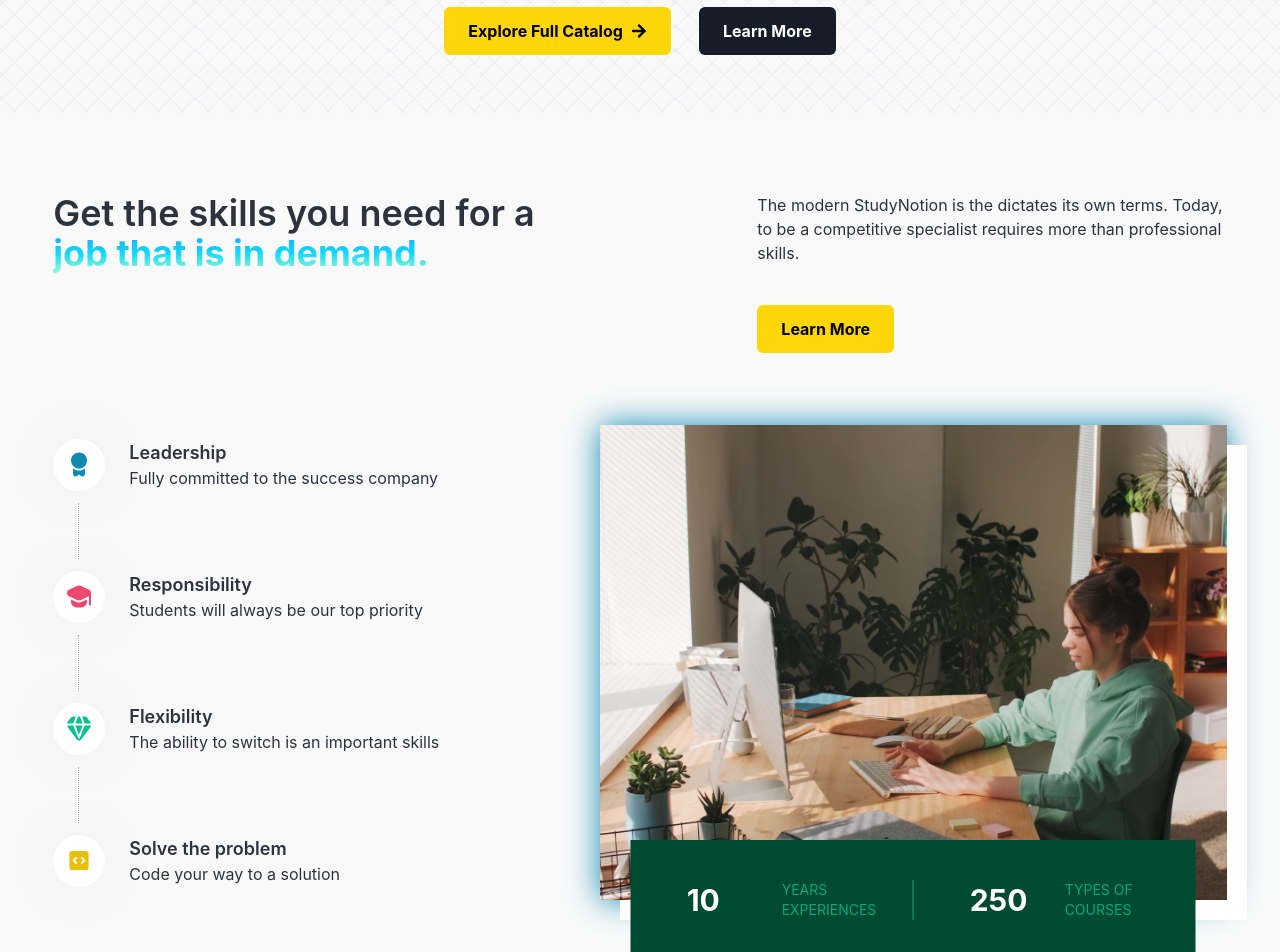
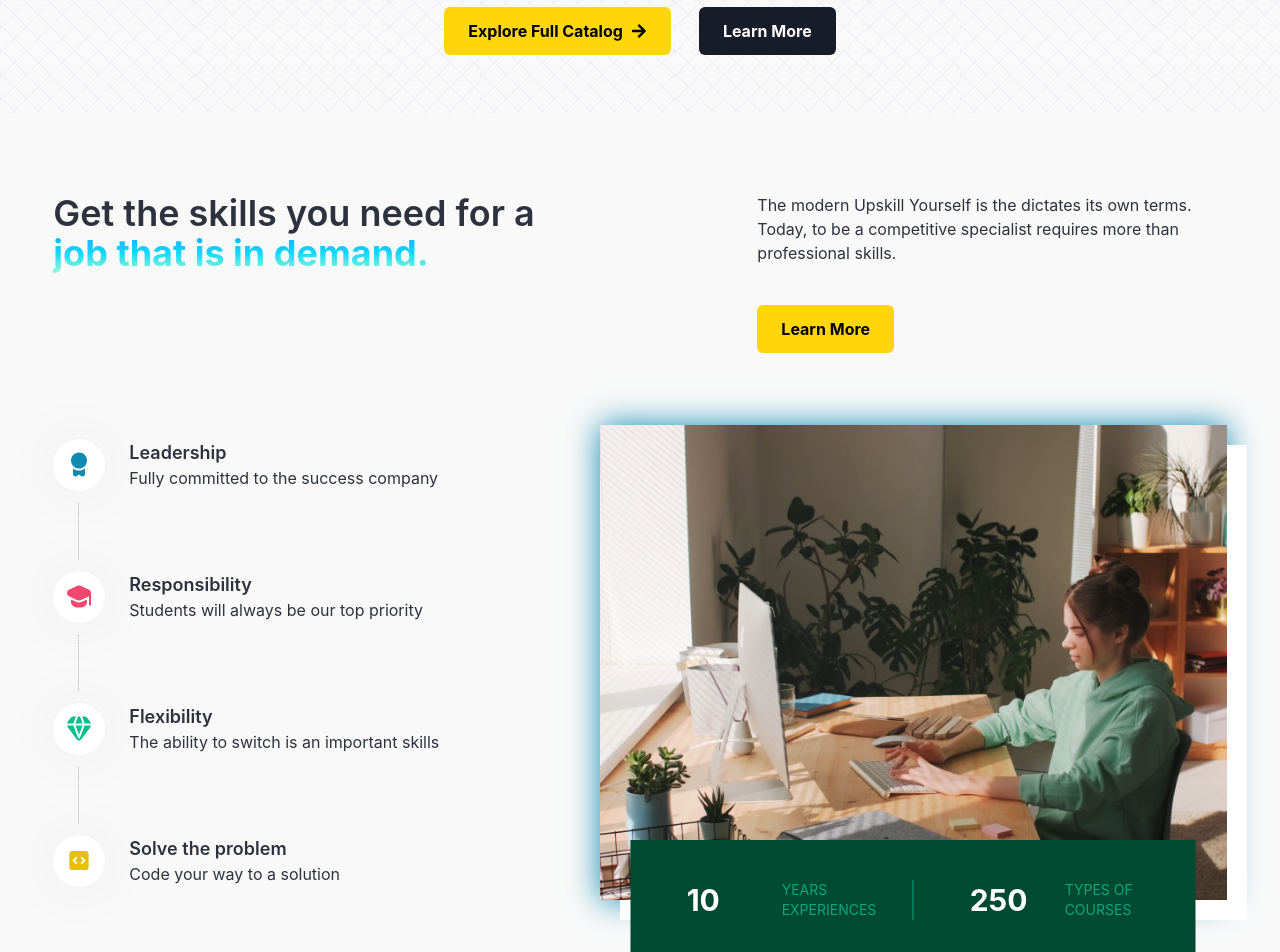
Before and after one commit to ashbbdu/study-notion, a React (Create React App) app: page / in a window 1280 px wide. Shown: the part 2245-3197 px from the top of the page. Built offline with nearby package versions, Linux system fonts and the light colour scheme; no server answers.

Commit message:
Update Home.jsx

```diff
--- a/src/pages/Home.jsx
+++ b/src/pages/Home.jsx
@@ -158,7 +158,7 @@ function Home() {
             </div>
             <div className="flex flex-col items-start gap-10 lg:w-[40%]">
               <div className="text-[16px]">
-                The modern StudyNotion is the dictates its own terms. Today, to
+                The modern Upskill Yourself is the dictates its own terms. Today, to
                 be a competitive specialist requires more than professional
                 skills.
               </div>
```
